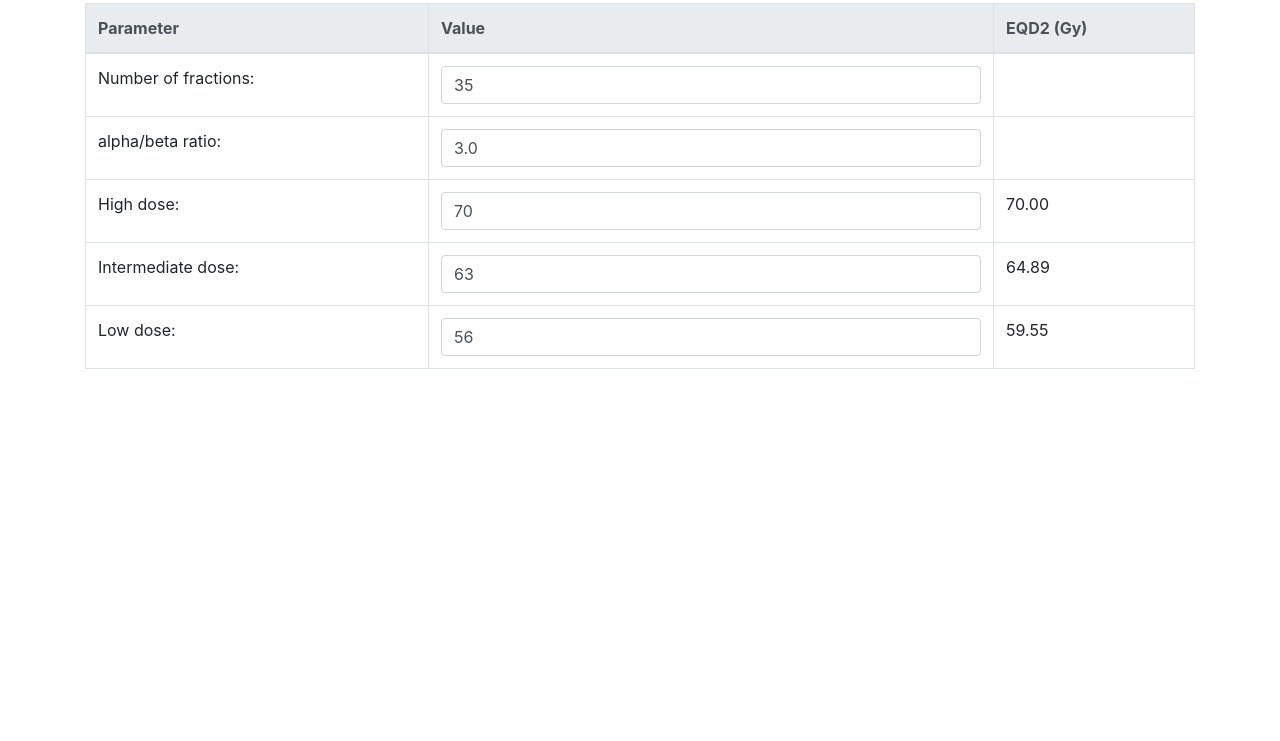
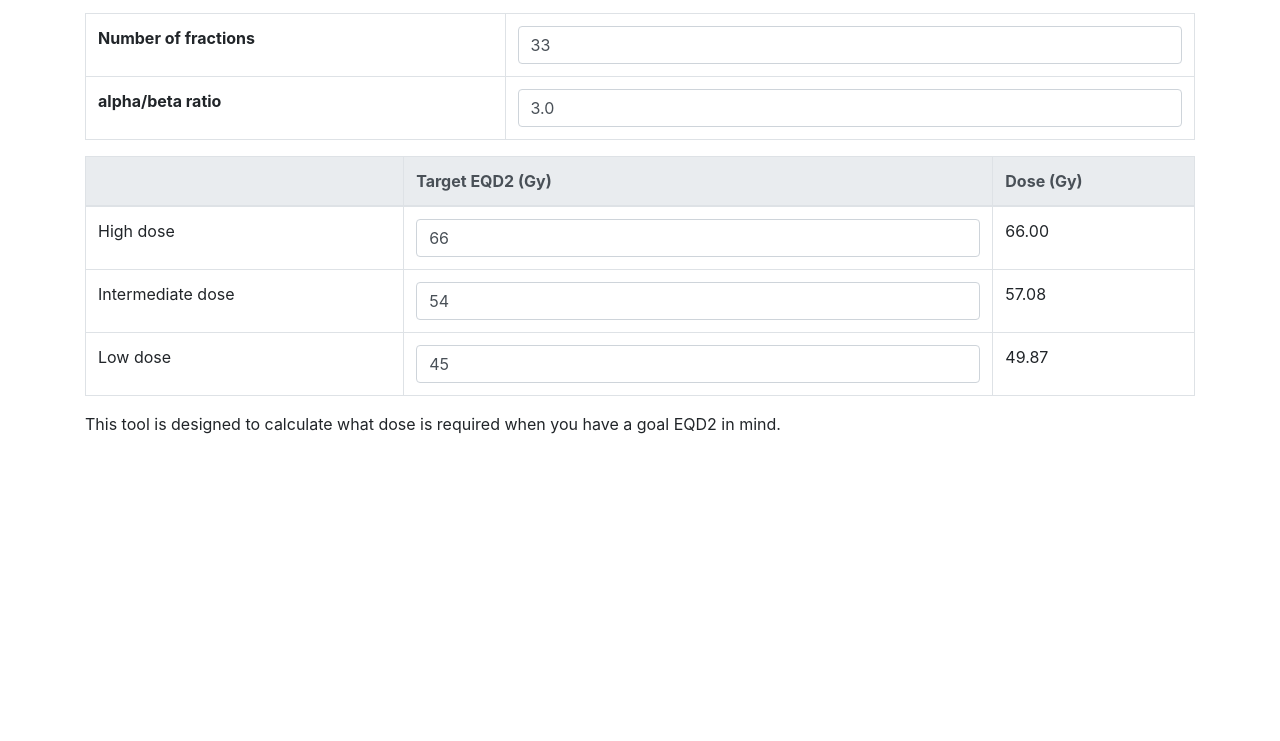
Before and after one commit to fractionasian/reverse-eqd2, a plain HTML site: page index.html in a window 1280 px wide. Shown: the part 59-800 px from the top of the page. Drawn offline with nearby package versions, Linux system fonts and the light colour scheme.

Commit message:
formatting

```diff
--- a/index.html
+++ b/index.html
@@ -11,47 +11,56 @@
     <meta name="theme-color" content="#4CAF50">
 </head>
 <body>
+    <nav class="navbar navbar-light bg-light">
+        <span class="navbar-brand mb-0 h1">Reverse EQD2 Calculator</span>
+      </nav>
+<div class="container">
+<div><p></p></div>
+    <div class="table-responsive">
+        <table class="table table-bordered">
+            <tbody>
+                <tr>
+                    <th>Number of fractions</th>
+                    <td><input type="number" class="form-control" id="fractions" value="33" oninput="calculateAllResults()"></td>
+                </tr>
+                <tr>
+                    <th>alpha/beta ratio</th>
+                    <td><input type="number" class="form-control" id="alphaBeta" value="3.0" oninput="calculateAllResults()"></td>
+                </tr>
+            </tbody>
+        </table>
+    </div>
 
-<div class="container">
-    <h2 class="text-center mb-4">EQD2 Calculator</h2>
     <div class="table-responsive">
         <table class="table table-bordered">
             <thead class="thead-light">
-                <tr>
-                    <th>Parameter</th>
-                    <th>Value</th>
-                    <th>EQD2 (Gy)</th>
-                </tr>
+                <th></th>
+                <th>Target EQD2 (Gy)</th>
+                <th>Dose (Gy)</th>
             </thead>
             <tbody>
                 <tr>
-                    <td>Number of fractions:</td>
-                    <td><input type="number" class="form-control" id="fractions" value="35" oninput="calculateAllResults()"></td>
-                    <td></td>
-                </tr>
-                <tr>
-                    <td>alpha/beta ratio:</td>
-                    <td><input type="number" class="form-control" id="alphaBeta" value="3.0" oninput="calculateAllResults()"></td>
-                    <td></td>
-                </tr>
-                <tr>
-                    <td>High dose:</td>
-                    <td><input type="number" class="form-control" id="highDose" value="70" oninput="calculateHighDose()"></td>
+                    <td>High dose</td>
+                    <td><input type="number" class="form-control" id="highDose" value="66" oninput="calculateHighDose()"></td>
                     <td id="highDoseResult"></td>
                 </tr>
                 <tr>
-                    <td>Intermediate dose:</td>
-                    <td><input type="number" class="form-control" id="intermediateDose" value="63" oninput="calculateIntermediateDose()"></td>
+                    <td>Intermediate dose</td>
+                    <td><input type="number" class="form-control" id="intermediateDose" value="54" oninput="calculateIntermediateDose()"></td>
                     <td id="intermediateDoseResult"></td>
                 </tr>
                 <tr>
-                    <td>Low dose:</td>
-                    <td><input type="number" class="form-control" id="lowDose" value="56" oninput="calculateLowDose()"></td>
+                    <td>Low dose</td>
+                    <td><input type="number" class="form-control" id="lowDose" value="45" oninput="calculateLowDose()"></td>
                     <td id="lowDoseResult"></td>
                 </tr>
             </tbody>
         </table>
     </div>
+</div>
+
+<div class="container">
+    <p>This tool is designed to calculate what dose is required when you have a goal EQD2 in mind.</p>
 </div>
 
 <!-- Bootstrap JS (Optional, for Bootstrap components like modals, tooltips, etc.) -->
--- a/style.css
+++ b/style.css
@@ -0,0 +1 @@
+/* Add any custom CSS here if needed */
```
